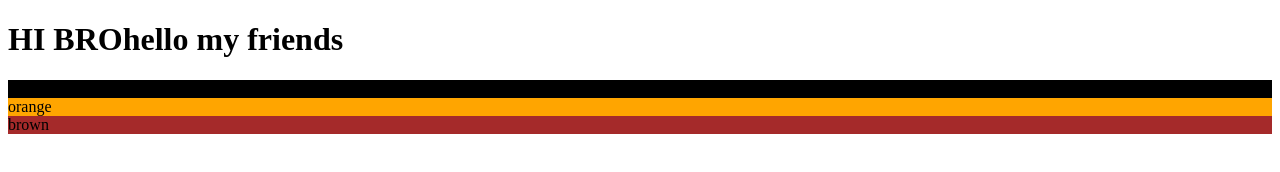
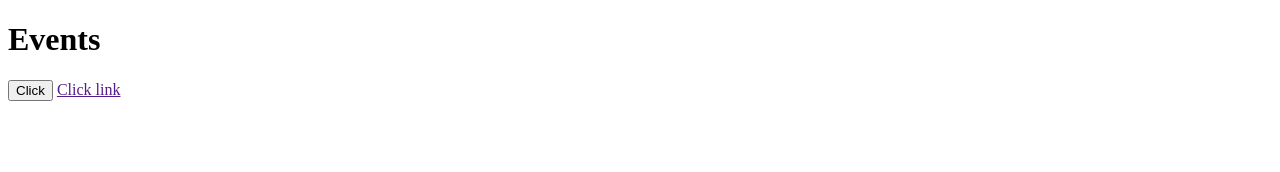
Before and after one commit to VladIiisS/-------------------, a plain HTML site: page index.html in a window 1280 px wide. Drawn offline with Linux system fonts and the light colour scheme.

Commit message:
Add files via upload

```diff
--- a/app.js
+++ b/app.js
@@ -27,26 +27,74 @@
 
 
 
- const title = document.querySelector('h1');
+ //const title = document.querySelector('h1');
  //title.innerHTML = "<span> Hi</span>";
 // title.insertAdjacentHTML("beforebegin", '<h2>title</h2>');
 
-const span = document.createElement('span');
-span.textContent = 'hello my friends';
-span.classList.add('myClass');
-console.log(span);
-title.appendChild(span);
+//const span = document.createElement('span');
+//span.textContent = 'hello my friends';
+//span.classList.add('myClass');
+//console.log(span);
+//title.appendChild(span);
 
-const fragment = document.createDocumentFragment();
+//const fragment = document.createDocumentFragment();
 //console.log(fragment);
-const colors = ["black", "orange", "brown"];
-colors.forEach((color) => {
-    const item = document.createElement("div");
-    item.classList.add(`bg-${color}`);
-    item.style.background = color;
-    item.textContent = color;
-    fragment.appendChild(item);
+//const colors = ["black", "orange", "brown"];
+//colors.forEach((color) => {
+   // const item = document.createElement("div");
+   /// item.classList.add(`bg-${color}`);
+   // item.style.background = color;
+    //item.textContent = color;
+   // fragment.appendChild(item);
 
+//});
+
+//document.body.appendChild(fragment);
+
+//////////////////////////////////////////////////
+
+const btn = document.querySelector('button');
+const link = document.querySelector('a');
+//btn.onclick = function() {
+  //console.log('click');
+//};
+
+//btn.addEventListener("click", function(e) {
+ // console.log(e);
+//});
+
+//btn.addEventListener("click", function() {
+ // console.log('click 2')
+//});
+
+//btn.addEventListener("click", (e) => {
+//  console.log(this);
+//console.log(e);
+//});
+
+//function clickhander (e) {
+ // e.preventDefault();
+ // console.log(this);
+//console.log('click');
+//}
+
+//link.removeEventListener("click", clickhander);
+//link.removeEventListener("click", clickhander);
+
+const container = document.querySelector(".container");
+
+btn.addEventListener('click',(e) => {
+const div = document.createElement('div');
+const nastedBtn = document.createElement('button');
+div.textContent = Math.random();
+nastedBtn.textContent = 'button'
+div.appendChild(nastedBtn);
+container.appendChild(div);
 });
 
-document.body.appendChild(fragment);
+container.addEventListener('click', e => {
+console.log(e.target);
+if (e.target.tagName === "BUTTON") {
+  console.log('button clicked');
+}
+});
--- a/index.html
+++ b/index.html
@@ -7,7 +7,11 @@
     <title>Document</title>
 </head>
 <body>
-    <h1>HI BRO</h1>
+    <h1>Events</h1>
+    <button>Click</button>
+    <a href = "">Click link</a>
+    <div class="container"></div>
+
     <link rel="shortcut icon" href="#">
     <script src="app.js"></script>
 </body>
```
